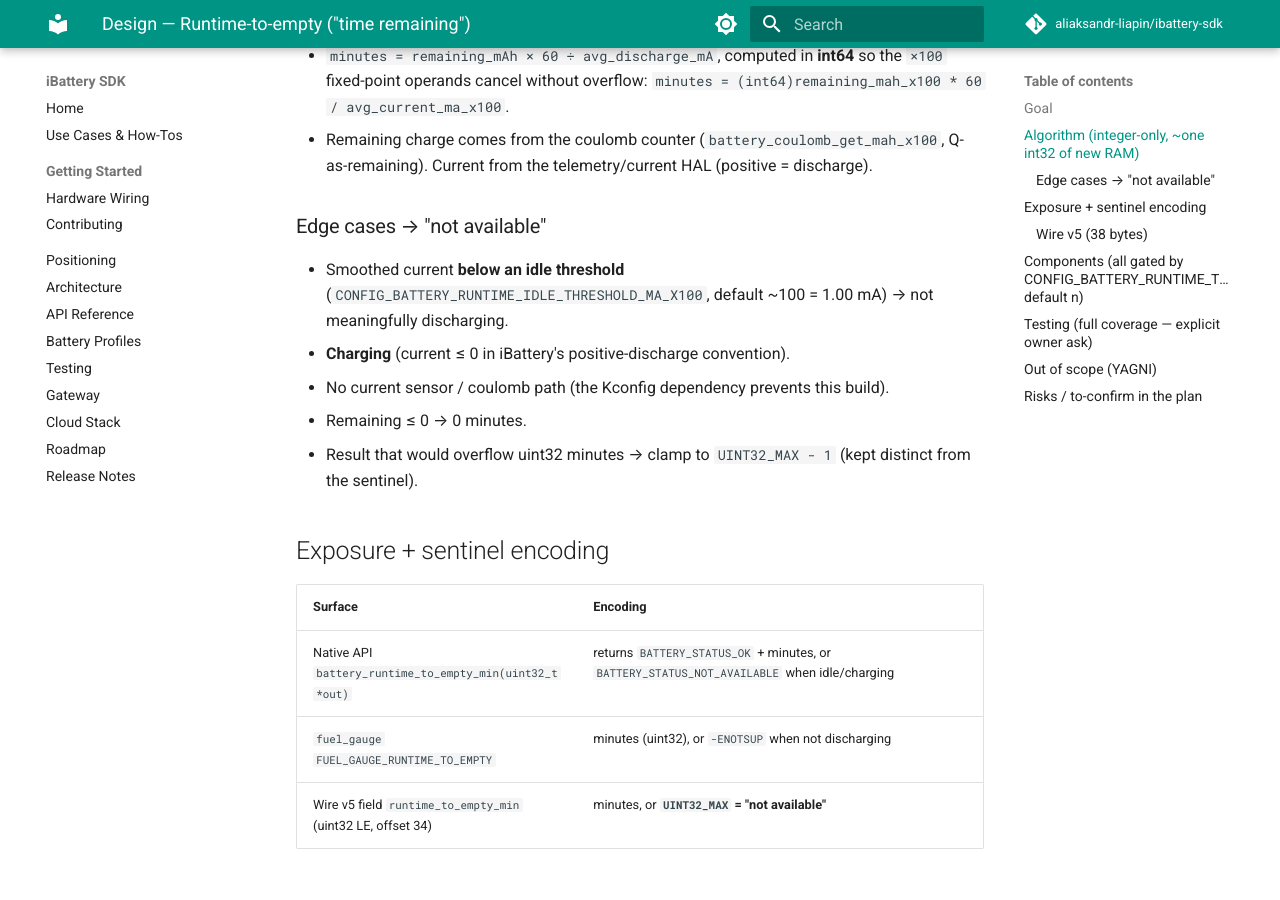
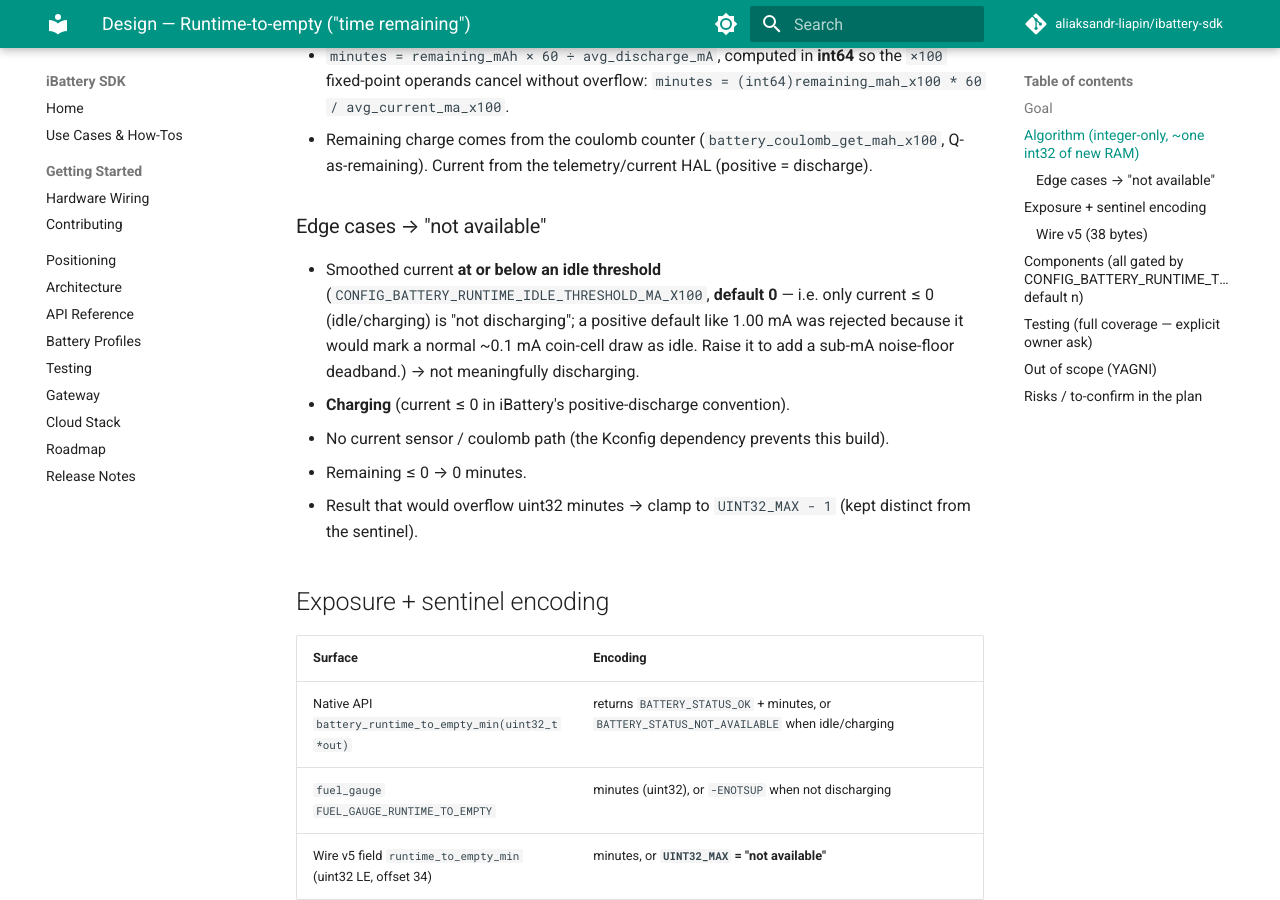
Before and after one commit to aliaksandr-liapin/ibattery-sdk, an MkDocs documentation site: the page built from docs/plans/2026-06-05-runtime-to-empty-design.md, in a window 1280 px wide and 900 px high, scrolled down 599 px. Built offline with MkDocs 1.6.1 and Material for MkDocs 9.7.7, drawn with Linux system fonts in a browser that asks for light colours; comment, search, counter and statistics services are not loaded.

Commit message:
docs: reconcile idle-threshold default (0) with code (final review)
The shipped default is 0 (any positive discharge -> estimate; only current<=0 is
idle/charging) — chosen so a normal ~0.1mA coin-cell draw isn't marked idle.
SDK_API + design doc said 1.00mA (stale); fixed both + note the deadband knob.

Co-Authored-By: Claude Opus 4.8 <noreply@anthropic.com>

```diff
--- a/docs/plans/2026-06-05-runtime-to-empty-design.md
+++ b/docs/plans/2026-06-05-runtime-to-empty-design.md
@@ -28,8 +28,11 @@ behavior when disabled.
   Q-as-remaining). Current from the telemetry/current HAL (positive = discharge).
 
 ### Edge cases → "not available"
-- Smoothed current **below an idle threshold** (`CONFIG_BATTERY_RUNTIME_IDLE_THRESHOLD_MA_X100`,
-  default ~100 = 1.00 mA) → not meaningfully discharging.
+- Smoothed current **at or below an idle threshold** (`CONFIG_BATTERY_RUNTIME_IDLE_THRESHOLD_MA_X100`,
+  **default 0** — i.e. only current ≤ 0 (idle/charging) is "not discharging"; a
+  positive default like 1.00 mA was rejected because it would mark a normal
+  ~0.1 mA coin-cell draw as idle. Raise it to add a sub-mA noise-floor deadband.)
+  → not meaningfully discharging.
 - **Charging** (current ≤ 0 in iBattery's positive-discharge convention).
 - No current sensor / coulomb path (the Kconfig dependency prevents this build).
 - Remaining ≤ 0 → 0 minutes.
```
Also changed, not shown: docs/SDK_API.md (+1 -1 lines).
